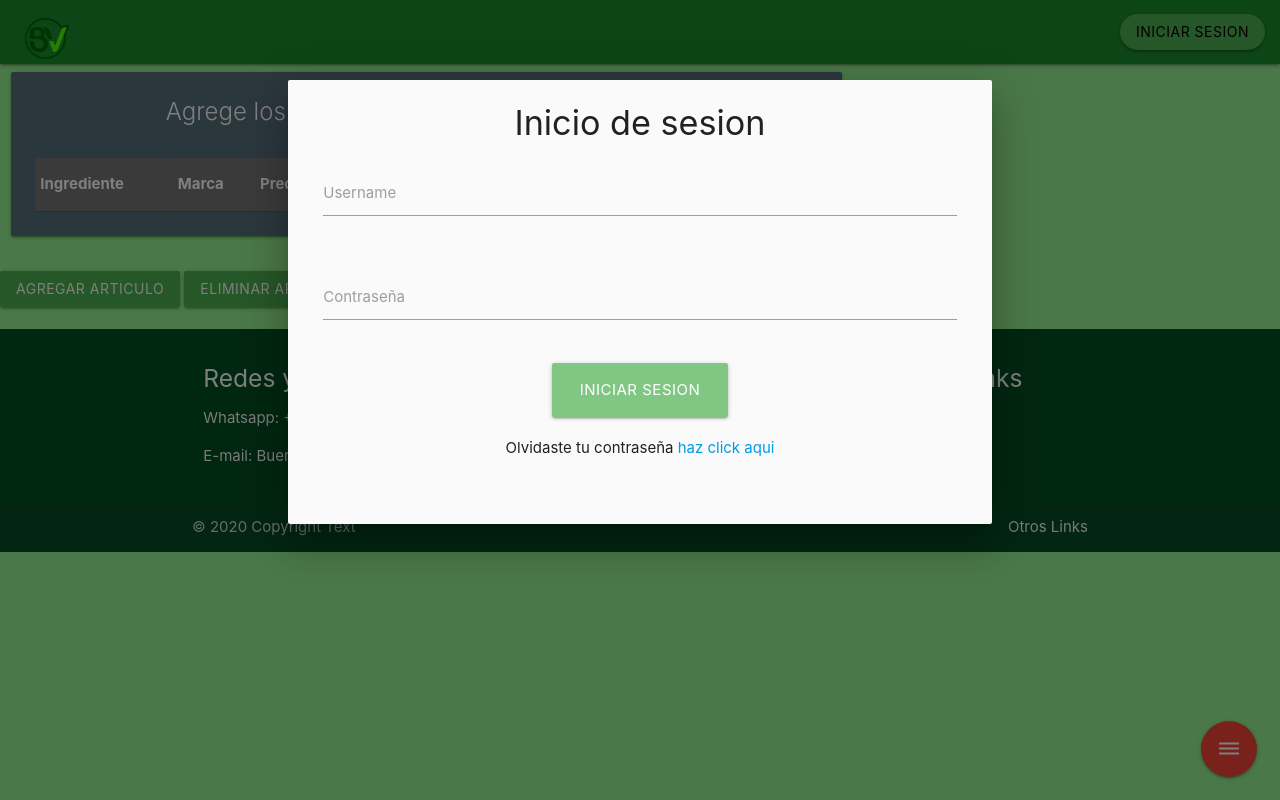
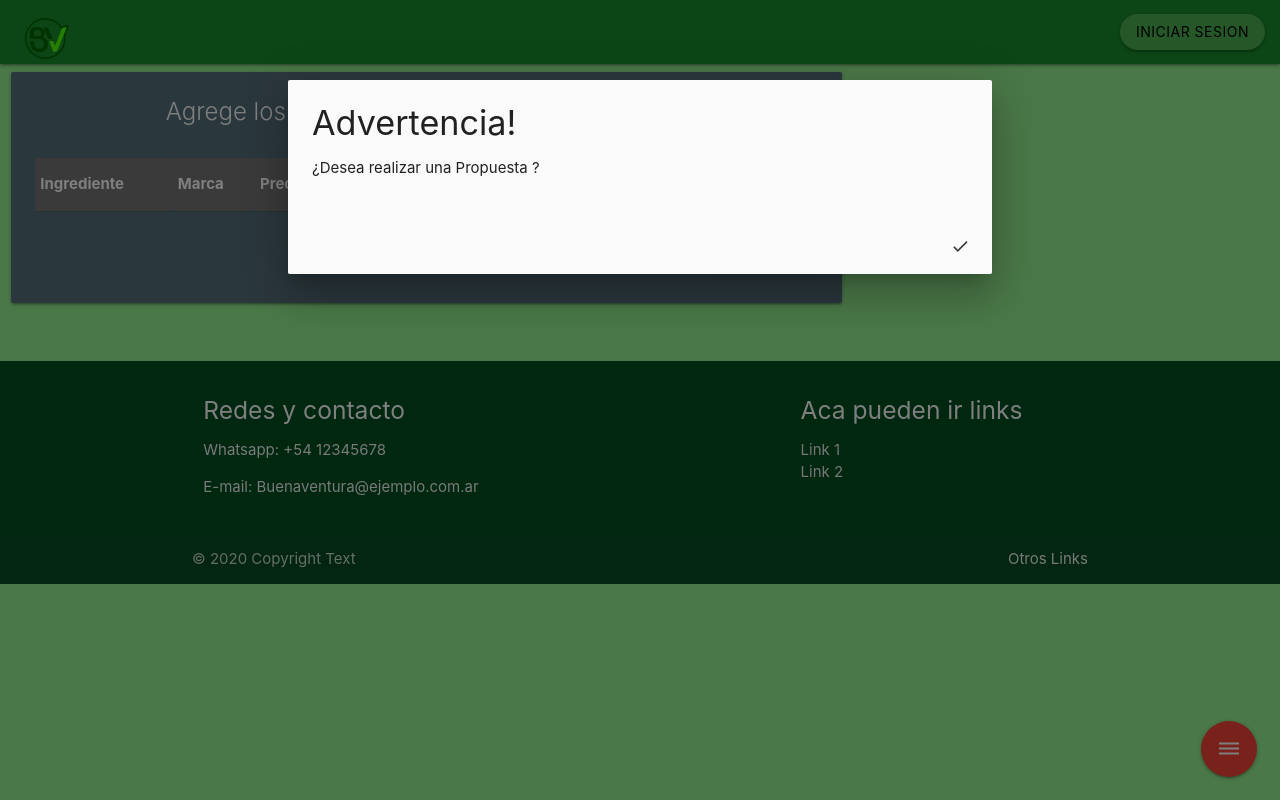
Before and after one commit to tobiasjpalacios/Buenaventura, a Django app: template BAProject/BAapp/templates/inicio.html in a window 1280 px wide, after a click on "INICIAR SESION". Run offline with Django 3.2, Linux system fonts and the light colour scheme; the template is opened without the code that fills it, so the values that code supplies are empty.

Commit message:
Table buttons and Modal Confirm Dialogue Done

```diff
--- a/BAProject/BAapp/templates/inicio.html
+++ b/BAProject/BAapp/templates/inicio.html
@@ -57,16 +57,22 @@ BuenaVentura Agronegocios
             </thead>
             <tbody id="body"></tbody>
           </table>
+          <br>
+          <div class="right">
+            <a class="blue waves-effect waves-light btn" onclick="addRow()"><i class="material-icons">add</i></a>
+            <a class="red waves-effect waves-light btn" onclick="removeRow()"><i class="material-icons">cancel</i></a>
+          </div>
+          <br>
+          <div class="center" id="divProp" style="display:none">
+            <a class="green waves-effect waves-light btn" onclick="showModal()">Realizar Propuesta</a>
+          </div>
+          <br>
         </div>
       </div>
     </div>
 </div>
 
-<div>
-  <a class="green waves-effect waves-light btn " onclick="addRow()">Agregar articulo</a>
-  <a class="green waves-effect waves-light btn " onclick="removeRow()">Eliminar articulo</a>
-  <a class="green waves-effect waves-light btn " onclick="submit()">Realizar Propuesta</a>
-</div>
+
 <br>
 
 
@@ -78,9 +84,19 @@ BuenaVentura Agronegocios
       <li><a class="btn-floating green tooltipped" data-position="left"  data-tooltip="ir a Whatsapp"><i class="material-icons">call</i></a></li>
       <li><a class="btn-floating blue tooltipped" data-position="left"  data-tooltip="Reutilizar pedido "><i class="material-icons">cached</i></a></li>
       <li><a class="btn-floating orange tooltipped" data-position="left"  data-tooltip="Nuevo Pedido"><i class="material-icons">add_circle</i></a></li>
-
     </ul>
   </div>
+
+  <div id="modal1" class="modal">
+    <div class="modal-content">
+      <h4>Advertencia!</h4>
+      <p>¿Desea realizar una Propuesta ?</p>
+    </div>
+    <div class="modal-footer">
+      <a onclick="submit()" class="modal-close waves-effect waves-green btn-flat"><i class="material-icons">check</i></a>
+    </div>
+  </div>
+
 <script>
 
 document.addEventListener('DOMContentLoaded', function() {
@@ -121,7 +137,19 @@ var savings_data;
         savings_data = data;
       }
     });
+    hideSend();
   });
+
+  function hideSend(){
+    var bodyT = document.getElementById('body');
+    var rowCnt = bodyT.rows.length;
+    var divS = document.getElementById("divProp");
+    if (rowCnt < 1){
+      divS.style.display = "none";
+    }else {
+      divS.style.display = "block";
+    }
+  };
 
 function addRow() {
   var empTab = document.getElementById('body');
@@ -167,18 +195,15 @@ function addRow() {
         optionMar.setAttribute('id','option'+i);
         datalistMar.appendChild(optionMar);
       }
-
-
-    }else{
+    }else {
       var ele = document.createElement('input');
       ele.setAttribute('type', 'text');
       ele.setAttribute('id', 'input'+(rowCnt)+'.'+c+'');
-
       td.appendChild(ele);
-
-    }
+    };
   }
-}
+  hideSend();
+};
 
 function refreshMarca(inputId){
   var tmp = (inputId.substring(0,1));
@@ -206,8 +231,12 @@ function removeRow(){
   var empTab = document.getElementById('body');
   var rowCnt = empTab.rows.length;    // numero de columnas
   empTab.deleteRow(rowCnt-1); // numero de filas
+  hideSend();
+}
 
-}
+function showModal(){
+  $('#modal1').modal('open');
+};
 
 function submit(){
   var dict = [];
@@ -231,6 +260,6 @@ function submit(){
     },
     body: JSON.stringify(dict),
    }).then(console.log);
-}
+};
   </script>
 {% endblock body %}
```
